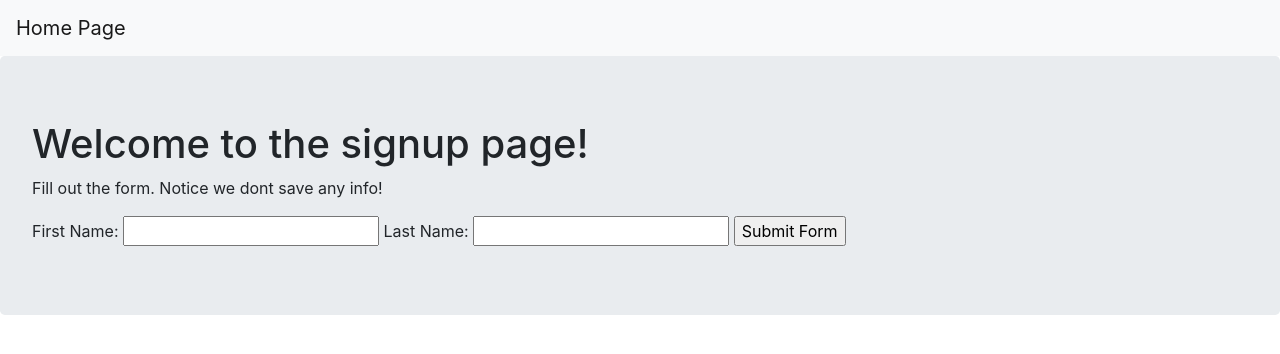
After one commit to shiroyasha9/introduction-to-flask, a Flask app: page /signup in a window 1280 px wide. The commit adds this page. Shown: the top 354 px of the page. Run offline with Flask 2, Linux system fonts and the light colour scheme.

Commit message:
add form example

```diff
--- a/app.py
+++ b/app.py
@@ -1,4 +1,4 @@
-from flask import Flask, render_template
+from flask import Flask, render_template, request
 
 app = Flask(__name__)
 
@@ -8,9 +8,21 @@ def index():
     return render_template("index.html")
 
 
-@app.route("/cat/<name>")
-def cat_name(name):
-    return render_template("cat.html", name=name)
+@app.route("/signup")
+def signup_form():
+    return render_template("signup.html")
+
+
+@app.route("/thankyou")
+def thankyou_form():
+    first = request.args.get("first")
+    last = request.args.get("last")
+    return render_template("thankyou.html", first=first, last=last)
+
+
+@app.errorhandler(404)
+def page_not_found(e):
+    return render_template("404.html"), 404
 
 
 if __name__ == "__main__":
--- /dev/null
+++ b/templates/404.html
@@ -0,0 +1,5 @@
+{% extends "base.html" %} {%block content %}
+<div class="jumbotron">
+  <h1>Sorry, Page Not Found</h1>
+</div>
+{% endblock %}
--- a/templates/base.html
+++ b/templates/base.html
@@ -4,24 +4,43 @@
     <meta charset="UTF-8" />
     <meta http-equiv="X-UA-Compatible" content="IE=edge" />
     <meta name="viewport" content="width=device-width, initial-scale=1.0" />
-    <title>Cat Rocks</title>
-    <!-- CSS only -->
     <link
-      href="https://cdn.jsdelivr.net/npm/bootstrap@5.1.3/dist/css/bootstrap.min.css"
       rel="stylesheet"
-      integrity="sha384-1BmE4kWBq78iYhFldvKuhfTAU6auU8tT94WrHftjDbrCEXSU1oBoqyl2QvZ6jIW3"
+      href="https://cdn.jsdelivr.net/npm/bootstrap@4.6.1/dist/css/bootstrap.min.css"
+      integrity="sha384-zCbKRCUGaJDkqS1kPbPd7TveP5iyJE0EjAuZQTgFLD2ylzuqKfdKlfG/eSrtxUkn"
       crossorigin="anonymous"
     />
-    <!-- JavaScript Bundle with Popper -->
     <script
-      src="https://cdn.jsdelivr.net/npm/bootstrap@5.1.3/dist/js/bootstrap.bundle.min.js"
-      integrity="sha384-ka7Sk0Gln4gmtz2MlQnikT1wXgYsOg+OMhuP+IlRH9sENBO0LRn5q+8nbTov4+1p"
+      src="https://cdn.jsdelivr.net/npm/jquery@3.5.1/dist/jquery.slim.min.js"
+      integrity="sha384-DfXdz2htPH0lsSSs5nCTpuj/zy4C+OGpamoFVy38MVBnE+IbbVYUew+OrCXaRkfj"
       crossorigin="anonymous"
     ></script>
+    <script
+      src="https://cdn.jsdelivr.net/npm/bootstrap@4.6.1/dist/js/bootstrap.bundle.min.js"
+      integrity="sha384-fQybjgWLrvvRgtW6bFlB7jaZrFsaBXjsOMm/tB9LTS58ONXgqbR9W8oWht/amnpF"
+      crossorigin="anonymous"
+    ></script>
+    <link
+      rel="stylesheet"
+      href="https://cdn.jsdelivr.net/npm/bootstrap@4.6.1/dist/css/bootstrap.min.css"
+      integrity="sha384-zCbKRCUGaJDkqS1kPbPd7TveP5iyJE0EjAuZQTgFLD2ylzuqKfdKlfG/eSrtxUkn"
+      crossorigin="anonymous"
+    />
+    <script
+      src="https://cdn.jsdelivr.net/npm/jquery@3.5.1/dist/jquery.slim.min.js"
+      integrity="sha384-DfXdz2htPH0lsSSs5nCTpuj/zy4C+OGpamoFVy38MVBnE+IbbVYUew+OrCXaRkfj"
+      crossorigin="anonymous"
+    ></script>
+    <script
+      src="https://cdn.jsdelivr.net/npm/bootstrap@4.6.1/dist/js/bootstrap.bundle.min.js"
+      integrity="sha384-fQybjgWLrvvRgtW6bFlB7jaZrFsaBXjsOMm/tB9LTS58ONXgqbR9W8oWht/amnpF"
+      crossorigin="anonymous"
+    ></script>
+    <title>Cat Rock</title>
   </head>
   <body>
     <nav class="navbar navbar-expand-lg navbar-light bg-light">
-      <a href="{{url_for('index')}}" class="navbar-brand">Cats</a>
+      <a class="navbar-brand" href="{{url_for('index')}}">Home Page</a>
     </nav>
 
     {% block content%} {% endblock %}
--- a/templates/cat.html
+++ /dev/null
@@ -1,3 +0,0 @@
-{%extends "base.html"%} {%block content %}
-<p>This is the page for cats - and your cat name is {{name | capitalize}}.</p>
-{%endblock%}
--- a/templates/index.html
+++ b/templates/index.html
@@ -1,3 +1,7 @@
 {% extends "base.html" %} {%block content %}
-<p>This is the home page.</p>
+<div class="jumbotron">
+  <p>Welcome to Cat Rock</p>
+  <p>Wanna sign up for our cat band?</p>
+  <a href="{{url_for('signup_form')}}">Sign up for auditions here!</a>
+</div>
 {% endblock %}
--- /dev/null
+++ b/templates/signup.html
@@ -0,0 +1,13 @@
+{% extends "base.html" %} {%block content %}
+<div class="jumbotron">
+  <h1>Welcome to the signup page!</h1>
+  <p>Fill out the form. Notice we dont save any info!</p>
+  <form action="{{url_for('thankyou_form')}}">
+    <label for="first">First Name:</label>
+    <input type="text" name="first" />
+    <label for="last">Last Name:</label>
+    <input type="text" name="last" />
+    <input type="submit" value="Submit Form" />
+  </form>
+</div>
+{% endblock %}
--- /dev/null
+++ b/templates/thankyou.html
@@ -0,0 +1,5 @@
+{% extends "base.html" %} {%block content %}
+<div class="jumbotron">
+  <h1>Thanks for signing up {{first}} {{last}}!</h1>
+</div>
+{% endblock %}
```
